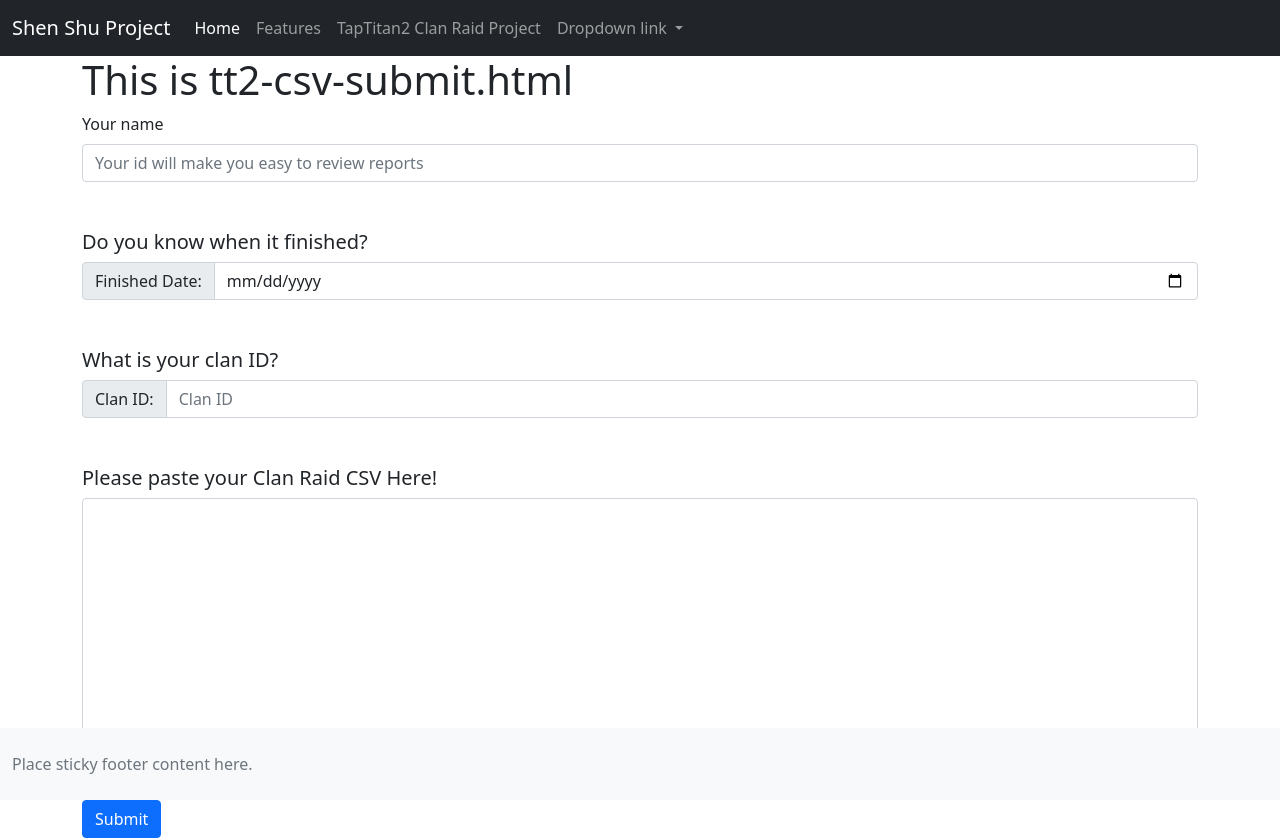
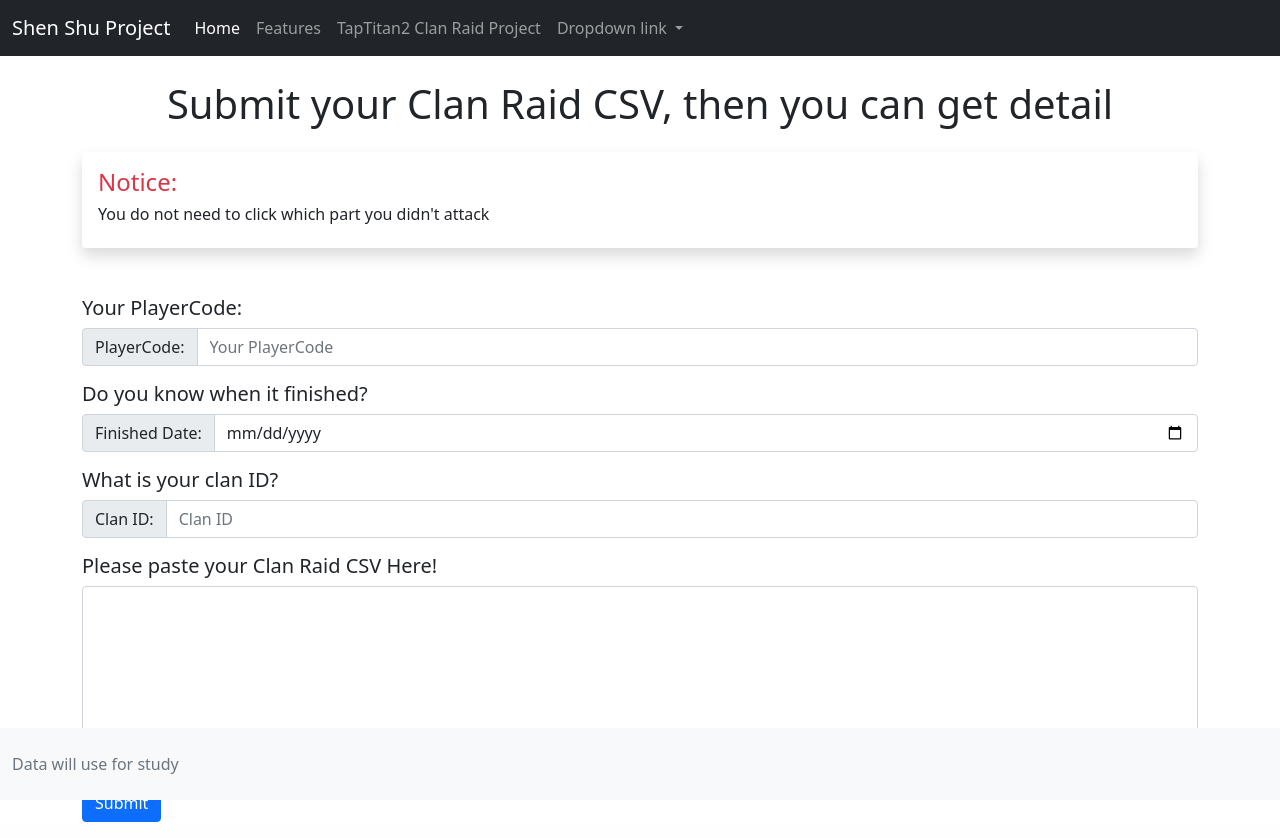
Before and after one commit to ShenShu2016/TT2-Clan-Raid, a Flask app: page /tt2/csv-submit in a window 1280 px wide. Run offline with Flask 2, Linux system fonts and the light colour scheme.

Commit message:
layout update

```diff
--- a/app.py
+++ b/app.py
@@ -32,21 +32,25 @@
         df1 = pd.read_csv(data, header=0, names=header_list)
         each_csv_instances = []
 
+
         def add_new_CSV_instance(df):
             CSV_T_new_instance = CSV(
                 Upload_TimeStamp=datetime.datetime.now(),
                 Data=csvInput,
                 Issuer=issuerInput,
-                Raid_Finished_Date=inputFRaid_Finished_date if inputFRaid_Finished_date else None ,
+                Raid_Finished_Date=inputFRaid_Finished_date if inputFRaid_Finished_date else None,
                 MaxRaidAttacks=df['TotalRaidAttacks'].max(),
                 NumberParticipants=df1.groupby("PlayerCode").count().shape[0],
                 TotalTitanNumber=df1['TitanNumber'].max(),
             )
             return CSV_T_new_instance
 
-        CSV_T_new_instance = add_new_CSV_instance(df1)
-        db.session.add(CSV_T_new_instance)
-        db.session.commit()
+        try:
+            CSV_T_new_instance = add_new_CSV_instance(df1)
+            db.session.add(CSV_T_new_instance)
+            db.session.commit()
+        except:
+            return render_template('tt2-csv-submit.html')
         csv_id = CSV_T_new_instance.CSV_ID
 
         playerName_playerCode = df1.groupby(["PlayerName", "PlayerCode"]).count().reset_index()[
@@ -158,9 +162,10 @@
         df1['WrongDMG'] = df1.apply(get_WrongDMG, axis=1, args=())
 
         df1['EffectiveDMG'] = df1['TitanDamage'] - df1['WrongDMG']
-        df1_sum = df1.groupby(['PlayerName',"PlayerCode", "TotalRaidAttacks"]).sum().reset_index()
+        df1_sum = df1.groupby(['PlayerName', "PlayerCode", "TotalRaidAttacks"]).sum().reset_index()
         df1_sum['AverageDMG'] = df1_sum['TitanDamage'] / df1_sum['TotalRaidAttacks']
         df1_sum['EffectivePercentage'] = df1_sum['EffectiveDMG'] / df1_sum['TitanDamage']
+
         def add_new_PersonalDetailPerCSV_instance(row):
             EffectivePercentage = row['EffectiveDMG'] / row['TitanDamage'] if row['TitanDamage'] != 0 else 0
             AverageDMG = row['TitanDamage'] / row['TotalRaidAttacks'] if row['TitanDamage'] != 0 else 0
@@ -176,11 +181,12 @@
 
             each_csv_instances.append(PersonalDetailPerCSV_T_new_instance)
 
-
         df1_sum.apply(add_new_PersonalDetailPerCSV_instance, axis=1, args=())
-        df1_sum['EffectiveDMG_Rank'] = df1_sum['EffectiveDMG'].rank(method='max').map(lambda x:int(x))
-        df1_sum['EffectiveDMG_RankFromLast'] = df1_sum['EffectiveDMG'].rank(method='max', ascending=False).map(lambda x:int(x))
-        df1_sum['RaidAttacks_RankFromLast'] = df1_sum['TotalRaidAttacks'].rank(method='max', ascending=False).map(lambda x:int(x))
+        df1_sum['EffectiveDMG_Rank'] = df1_sum['EffectiveDMG'].rank(method='max').map(lambda x: int(x))
+        df1_sum['EffectiveDMG_RankFromLast'] = df1_sum['EffectiveDMG'].rank(method='max', ascending=False).map(
+            lambda x: int(x))
+        df1_sum['RaidAttacks_RankFromLast'] = df1_sum['TotalRaidAttacks'].rank(method='max', ascending=False).map(
+            lambda x: int(x))
 
         def add_new_PersonalRankPerCSV_instance(row):
             PersonalRankPerCSV_T_new_instance = PersonalRankPerCSV(
--- a/templates/base.html
+++ b/templates/base.html
@@ -51,7 +51,7 @@
 {#  <a class="navbar-brand" href="#">Fixed bottom</a>#}
     <footer class="footer mt-auto py-3">
   <div class="container">
-    <span class="text-muted">Place sticky footer content here.</span>
+    <span class="text-muted">Data will use for study</span>
   </div>
 </footer>
 </nav>
--- a/templates/tt2-csv-submit.html
+++ b/templates/tt2-csv-submit.html
@@ -3,23 +3,34 @@
 
 
 {% block body %}
-    <div class="container" >
-        <h1>This is tt2-csv-submit.html</h1>
+    <div class="container " >
+        <div class="mt-4 mb-4">
+            <h1 style="text-align:center">Submit your Clan Raid CSV, then you can get detail</h1>
+        </div>
+
+        <div class="mt-4 mb-4  shadow p-3 mb-5 bg-white rounded">
+            <h4 class="text-danger">Notice:</h4>
+            <h6>You do not need to click which part you didn't attack</h6>
+
+        </div>
             <form method="POST" >
-        <div class="mb-5">
-          <label for="exampleFormControlInput1" class="form-label">Your name</label>
-          <input  class="form-control"  name= "issuerInput" placeholder="Your id will make you easy to review reports">
+                                <h5>Your PlayerCode:</h5>
+        <div class="mb-3">
+            <div class="input-group">
+              <span class="input-group-text">PlayerCode:</span>
+                <input type="text" aria-label="issuerInput" name="issuerInput" class="form-control" placeholder="Your PlayerCode" >
+            </div>
         </div>
 
                 <h5>Do you know when it finished?</h5>
-        <div class="mb-5">
+        <div class="mb-3">
             <div class="input-group">
               <span class="input-group-text">Finished Date:</span>
-                <input type="date" aria-label="Finished Year" name="inputFRaid_Finished_date" class="form-control" placeholder="Year">
+                <input type="date" aria-label="Finished Year" name="inputFRaid_Finished_date" class="form-control" placeholder="Year" value="">
             </div>
         </div>
                 <h5>What is your clan ID?</h5>
-        <div class="mb-5">
+        <div class="mb-3">
             <div class="input-group">
               <span class="input-group-text">Clan ID:</span>
                 <input type="text" aria-label="Clan ID" name="inputClan_Code"class="form-control" placeholder="Clan ID">
@@ -27,9 +38,9 @@
         </div>
                 <h5>Please paste your Clan Raid CSV Here!</h5>
 
-        <div class="mb-5">
+        <div class="mb-3">
 {#            <label for="exampleFormControlTextarea1" class="form-label">Paste your clan raid csv here</label>#}
-            <textarea class="form-control"  name= "csvInput" rows="10"></textarea>
+            <textarea class="form-control"  name= "csvInput" rows="7"></textarea>
         </div>
 
         <input class="btn btn-primary" type="submit" value="Submit">
```
